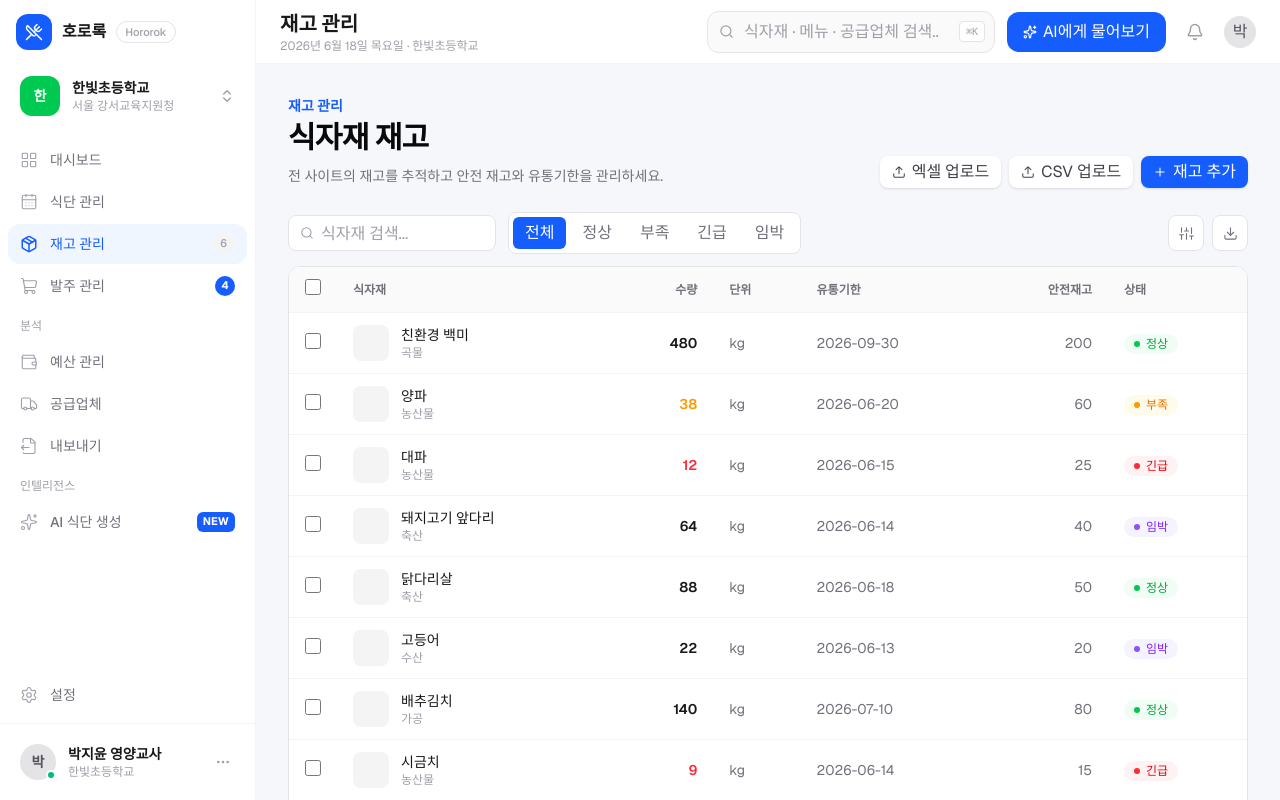
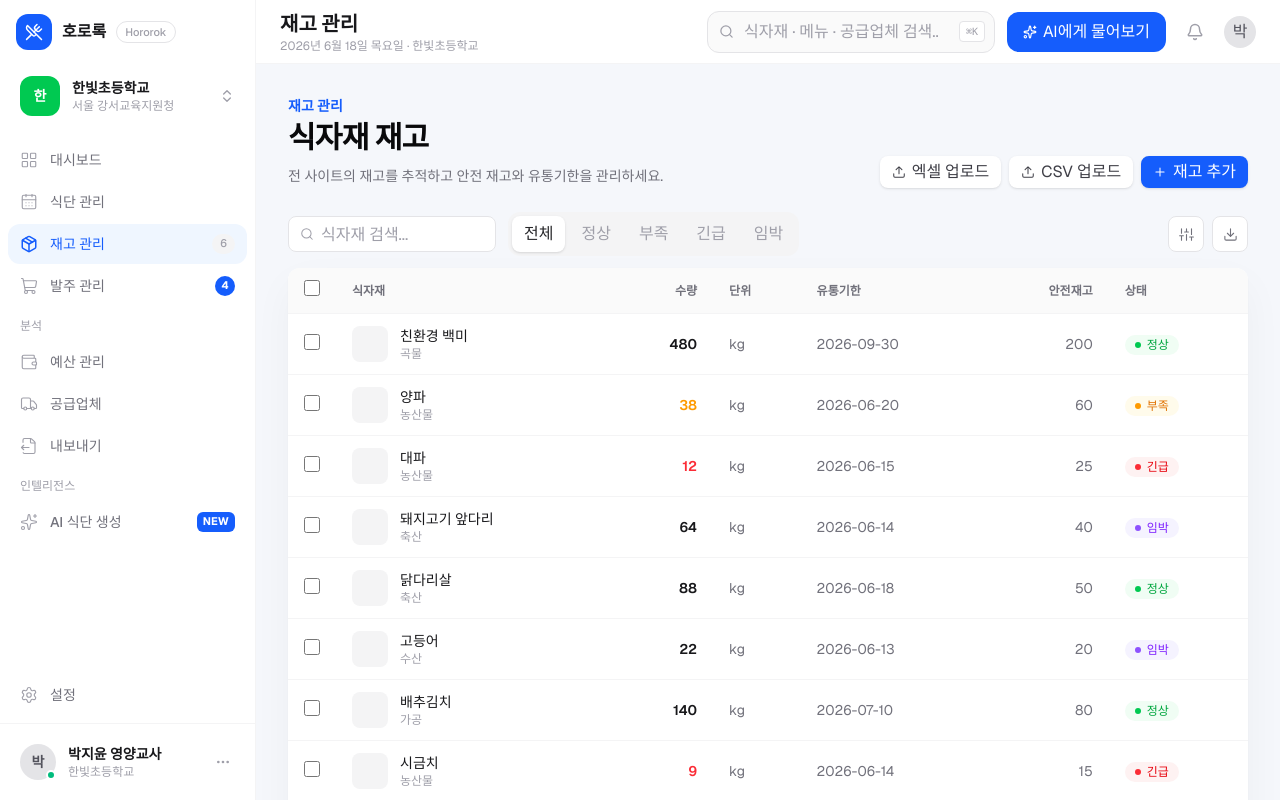
Before and after one commit to Team-Meal/Hololog-Client, a Next.js app: page /inventory in a window 1280 px wide. Built offline with nearby package versions, Linux system fonts and the light colour scheme.

Commit message:
feat: InventoryTable UI 개선 및 구성 요소 스타일 조정하여 일관성 향상

```diff
--- a/src/widgets/inventory-table/ui/InventoryTable.tsx
+++ b/src/widgets/inventory-table/ui/InventoryTable.tsx
@@ -58,20 +58,20 @@ export function InventoryTable() {
             value={search}
             onChange={(e) => setSearch(e.target.value)}
             placeholder="식자재 검색..."
-            className="h-9 w-52 rounded-lg border border-zinc-200 bg-white pl-8 pr-3 text-sm text-zinc-900 placeholder-zinc-400 outline-none focus:border-blue-500 focus:ring-1 focus:ring-blue-500"
+            className="h-9 w-52 rounded-lg border border-zinc-200 bg-white pr-3 pl-8 text-sm text-zinc-900 placeholder-zinc-400 outline-none focus:border-blue-500 focus:ring-1 focus:ring-blue-500"
           />
         </div>
 
-        <div className="flex items-center gap-1 rounded-lg border border-zinc-200 bg-white p-1">
+        <div className="flex items-center gap-1 rounded-xl bg-zinc-100 p-1">
           {STATUS_TABS.map((tab) => (
             <button
               key={tab.value}
               type="button"
               onClick={() => setStatusFilter(tab.value)}
-              className={`rounded-md px-3 py-1 text-sm font-medium transition-colors ${
+              className={`rounded-lg px-3 py-1.5 text-sm font-medium ${
                 statusFilter === tab.value
-                  ? "bg-blue-600 text-white"
-                  : "text-zinc-500 hover:text-zinc-900"
+                  ? "bg-white text-zinc-800 shadow-sm"
+                  : "text-zinc-400 hover:text-zinc-600"
               }`}
             >
               {tab.label}
@@ -99,7 +99,7 @@ export function InventoryTable() {
       {someSelected && <BulkActionBar count={selectedCount} />}
 
       {/* Table */}
-      <div className="overflow-hidden rounded-xl border border-zinc-200 bg-white">
+      <div className="overflow-hidden rounded-xl bg-white shadow-(--shadow-card)">
         <table className="w-full text-sm">
           <thead>
             <tr className="border-b border-zinc-100 bg-zinc-50">
@@ -130,9 +130,7 @@ export function InventoryTable() {
               filtered.map((item) => (
                 <tr
                   key={item.id}
-                  className={`transition-colors hover:bg-zinc-50 ${
-                    selectedIds.has(item.id) ? "bg-blue-50/50" : ""
-                  }`}
+                  className={`hover:bg-zinc-50 ${selectedIds.has(item.id) ? "bg-blue-50/50" : ""}`}
                 >
                   <td className="px-4 py-3">
                     <input
```
